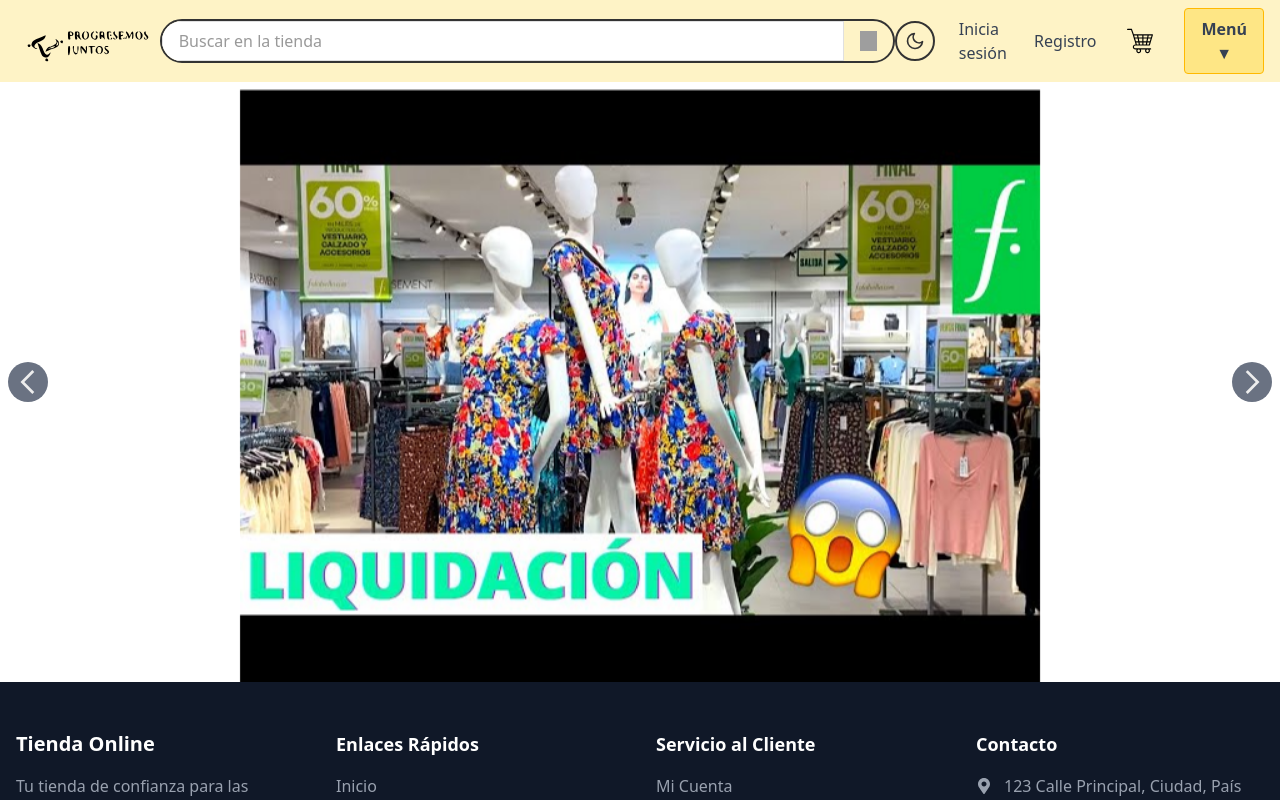
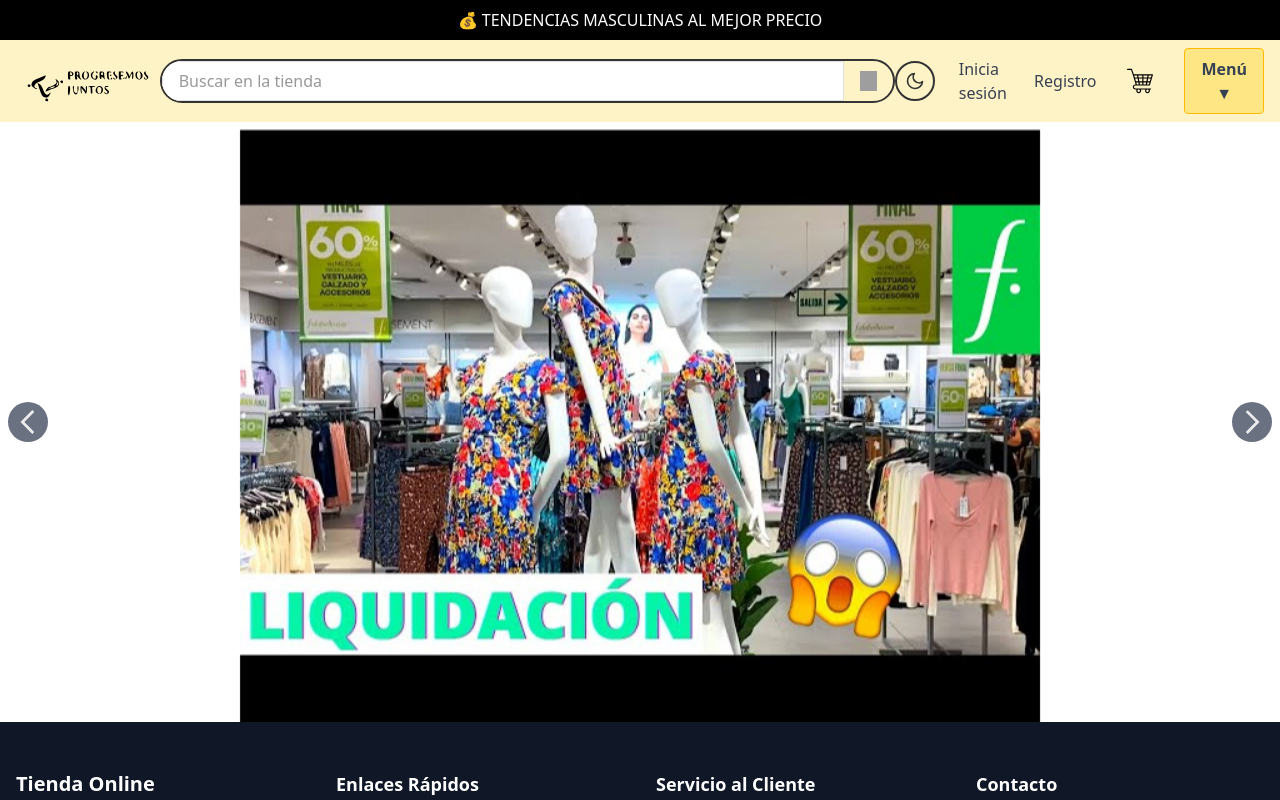
Before and after one commit to RenzoAybar/WebProject, a React (Vite) app: page / in a window 1280 px wide. Shown: the top 800 px of the page. Built offline with nearby package versions, Linux system fonts and the light colour scheme; grey boxes are pictures that could not be loaded.

Commit message:
Implemente un pequeño banner pasable en la parte de arriba del nadvar

```diff
--- a/src/shared/Navbar.tsx
+++ b/src/shared/Navbar.tsx
@@ -1,11 +1,74 @@
 import { Link } from 'react-router-dom';
 import { ThemeToggle } from '../components/ThemeToggle';
+import { MenuDropdown } from '../components/MenuDropdown';
+import { useEffect, useState } from 'react';
 
-import { MenuDropdown } from '../components/MenuDropdown';
+const BannerMensaje = () => {
+    const mensajes = [
+        '👕 LJ TENDENCIA MASCULINA',
+        '💰 TENDENCIAS MASCULINAS AL MEJOR PRECIO',
+        '👔 EL ESTILO QUE BUSCAS',
+        '🛍️ AQUÍ LO ENCUENTRAS',
+        '✅ COMPRAS ONLINE 100% CONFIABLES'
+    ];
+
+    const [currentIndex, setCurrentIndex] = useState(0);
+    const [isTransitioning, setIsTransitioning] = useState(false);
+
+    useEffect(() => {
+        const timer = setInterval(() => {
+
+            setIsTransitioning(true);
+
+
+            setTimeout(() => {
+                setCurrentIndex((prev) => (prev + 1) % mensajes.length);
+                setIsTransitioning(false);
+            }, 500);
+
+        }, 3000);
+
+        return () => clearInterval(timer);
+    }, [mensajes.length]);
+
+
+    const nextIndex = (currentIndex + 1) % mensajes.length;
+
+    return (
+        <div className="bg-black text-white py-2 overflow-hidden">
+            <div className="relative h-6">
+                <div
+                    className={`absolute w-full text-center transition-transform duration-500 ${
+                        isTransitioning ? '-translate-x-full' : 'translate-x-0'
+                    }`}
+                    style={{
+                        left: '50%',
+                        transform: isTransitioning ? 'translateX(-150%)' : 'translateX(-50%)',
+                        transition: 'transform 500ms ease-in-out'
+                    }}
+                >
+                    {mensajes[currentIndex]}
+                </div>
+                <div
+                    className="absolute w-full text-center"
+                    style={{
+                        left: '50%',
+                        transform: isTransitioning ? 'translateX(-50%)' : 'translateX(50%)',
+                        opacity: isTransitioning ? 1 : 0,
+                        transition: 'all 500ms ease-in-out'
+                    }}
+                >
+                    {mensajes[nextIndex]}
+                </div>
+            </div>
+        </div>
+    );
+};
 
 export const Navbar = () => {
     return (
         <>
+        <BannerMensaje />
         <header className='flex justify-between items-center bg-amber-100 px-4 py-2'>
             {/* Logo */}
             <Link to="/">
```
